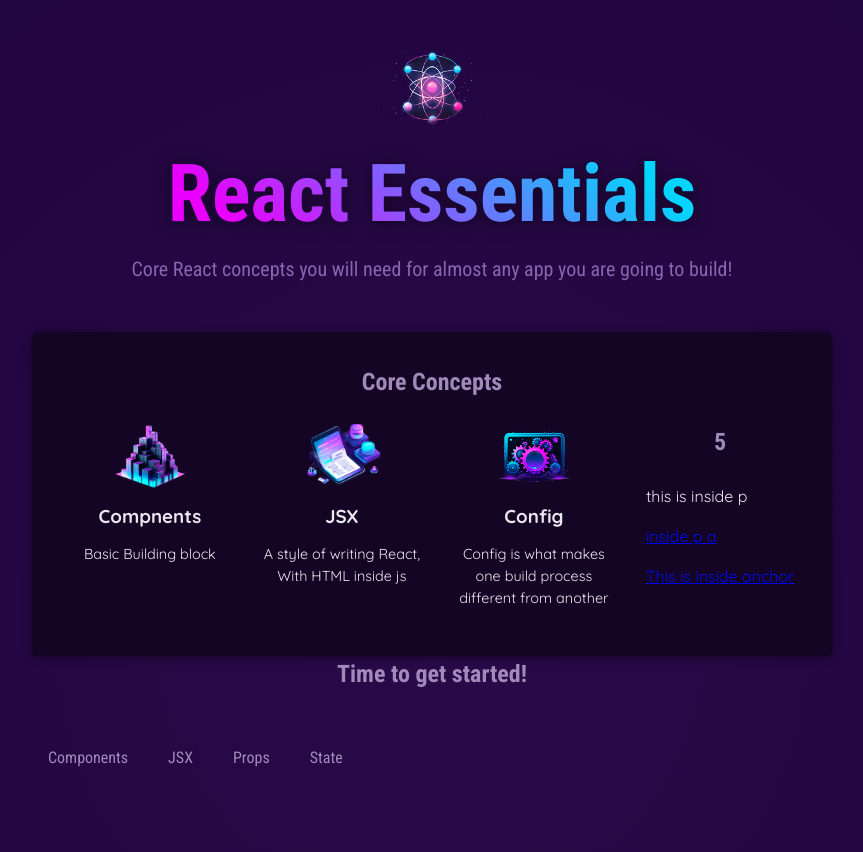
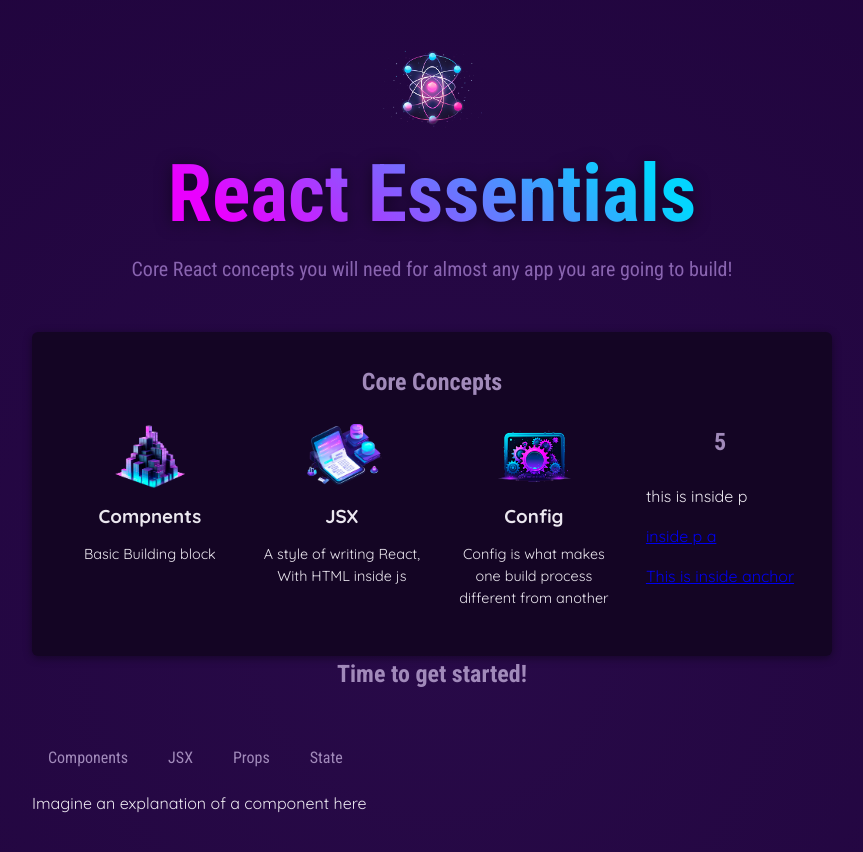
Before and after one commit to bhavukkalra/reactLandingPage, a React (Vite) app: page / in a window 1280 px wide. Shown: the top 852 px of the page, without its empty margins (208-1071 px from the left). Built offline with nearby package versions, Linux system fonts and the light colour scheme.

Commit message:
Introduce the requirement for state

```diff
--- a/src/App.jsx
+++ b/src/App.jsx
@@ -35,20 +35,22 @@ import TabButton from './components/TabButton/TabButton';
 
 
 function App() {
-  function handleSelect(section){
-    if(section == "JSX"){
-      console.log("JSX")
-    } else if(section == "Components"){
-      console.log("Components")
-    }else if(section == "Props"){
-      console.log("Props")
-    }else if(section == "State"){
-      console.log("State")
-    }
+  /*
+        Here just re-assigning the varibale to a new value everytime won't work.
+
+     As react only renders each component once by default,
+    To re-render a component we need to introduce state
+
+
+    */
+  let dynamicContentVaribale = "Imagine an explanation of a component here";
+
+  function handleSelect(section) {
+    console.log(`Pressed - ${section}`);
+    dynamicContentVaribale = section;
 
     // console.log(`This is selected`);
   }
-
 
   return (
     <div>
@@ -84,7 +86,7 @@ function App() {
 
         <section id="examples">
           <menu>
-{/*
+            {/*
 
 <TabButton onSelect={handleSelect}>Components</TabButton>
 <TabButton onSelect={handleSelect()}>Components</TabButton> Wrong
@@ -113,13 +115,20 @@ OR
 
 */}
 
-
-
-            <TabButton onSelect={() => handleSelect("Components")}>Components</TabButton>
+            <TabButton onSelect={() => handleSelect("Components")}>
+              Components
+            </TabButton>
             <TabButton onSelect={() => handleSelect("JSX")}>JSX</TabButton>
             <TabButton onSelect={() => handleSelect("Props")}>Props</TabButton>
-            <TabButton onSelect={function () {handleSelect("State")}}>State</TabButton>
+            <TabButton
+              onSelect={function () {
+                handleSelect("State");
+              }}
+            >
+              State
+            </TabButton>
           </menu>
+          {dynamicContentVaribale}
         </section>
       </main>
     </div>
```
